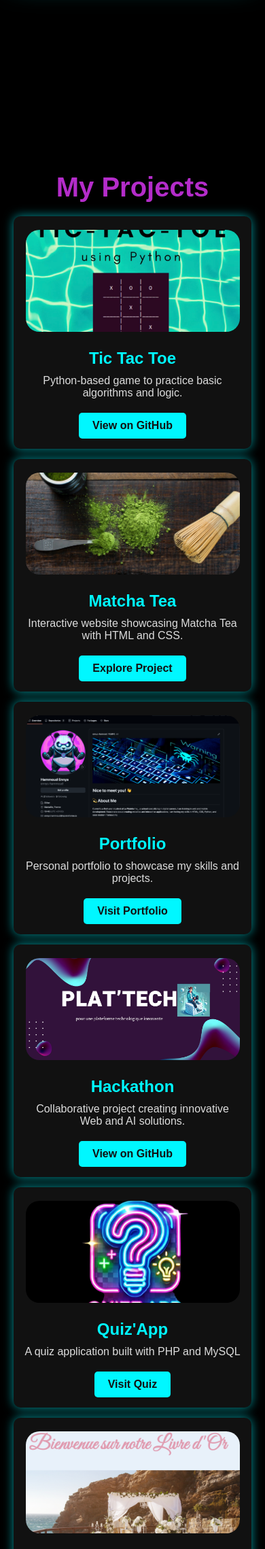
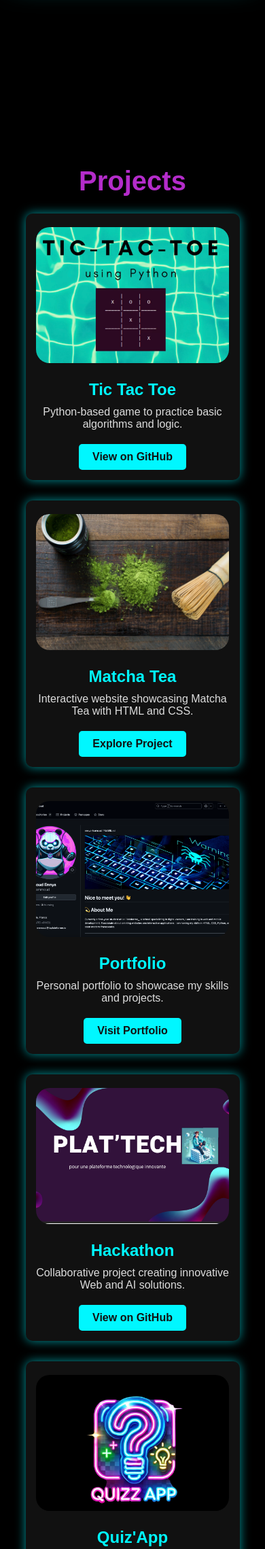
Before and after one commit to ennys-hammoud/porfolio-ennys, a PHP site: page / in a window 390 px wide. Shown: the part 1581-3859 px from the top of the page at 68% size. Run offline with PHP 8.4, Linux system fonts and the light colour scheme.

Commit message:
modification et ajustement media quieri

```diff
--- a/index.html
+++ b/index.html
@@ -27,7 +27,7 @@
                 <li><a href="#projects">Projects</a></li>
                 <li><a href="#experiences">Experiences</a></li>
                 <li><a href="#education">Education</a></li>
-                <li><a href="#skills">My Skills</a></li>
+                <li><a href="#skills">Skills</a></li>
                 <li><a href="#mycontact">Contact</a></li>
             </ul>
         </nav>
@@ -84,7 +84,7 @@
     </section>
 
     <section id="projects">
-        <h2>My Projects</h2>
+        <h2>Projects</h2>
         <div class="cards-container">
             <!-- Card 1 -->
             <div class="card">
@@ -245,7 +245,7 @@
 
     <!-- MY SKILLS SECTION -->
 <section id="skills">
-    <h2>My Skills</h2> <!-- Titre de la section -->
+    <h2>Skills</h2> <!-- Titre de la section -->
     <div class="skills-container">
         <!-- Barres de progression des compétences -->
         <div class="skill">
--- a/portfolio.css
+++ b/portfolio.css
@@ -254,8 +254,9 @@ nav ul li a:hover {
     font-size: 2.5rem;
     text-align: center;
     color: #B42CCA;
-    margin-bottom: 1px;
-    margin-top: 2px;
+    margin-bottom: 10px;
+    margin-top: -2px;
+    transform: translateY(-5px);
 
 
 }
@@ -810,15 +811,15 @@ footer {
     .cards-container {
         flex-direction: column;
         align-items: center;
-        gap: 15px;
+        gap: 30px;
     }
 
     .card {
-        width: 100%;
+        width: 90%;
     }
 
     .card-image {
-        height: 150px;
+        height: 200px;
     }
 }
 
```
